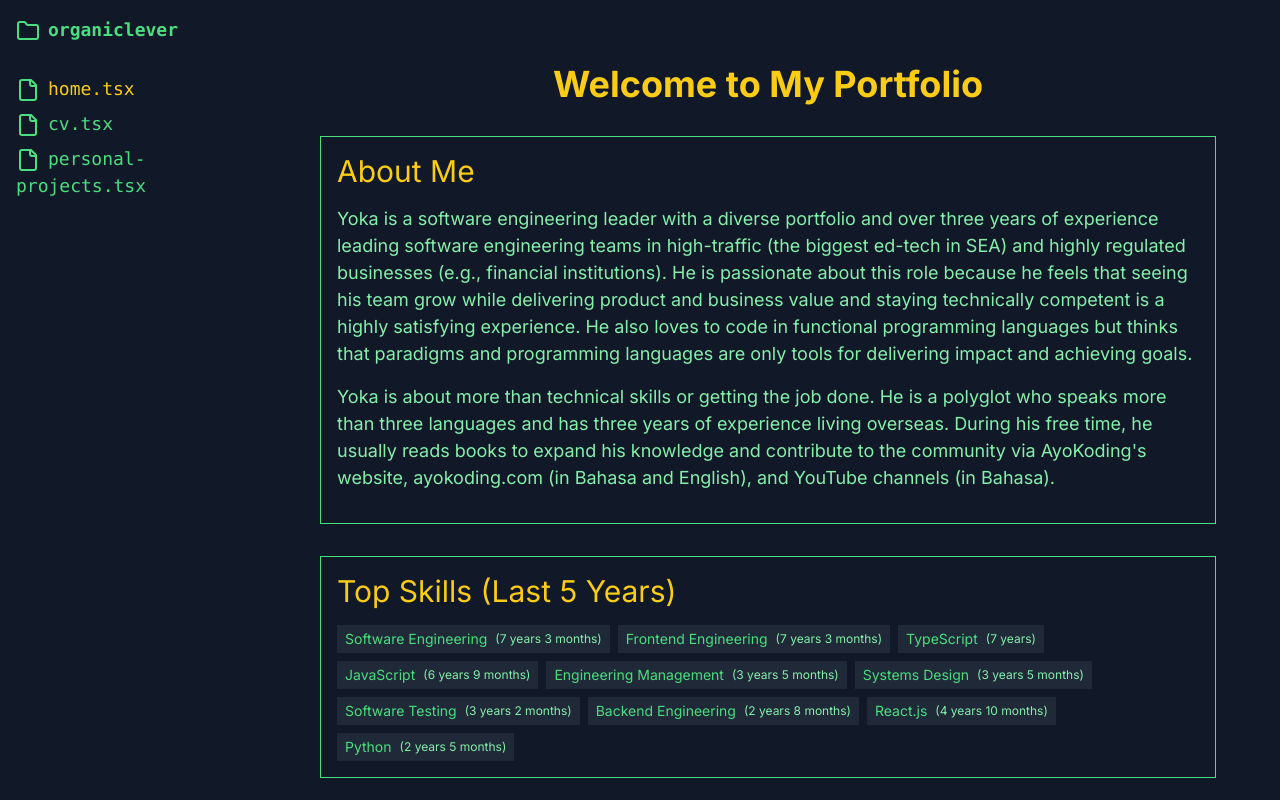
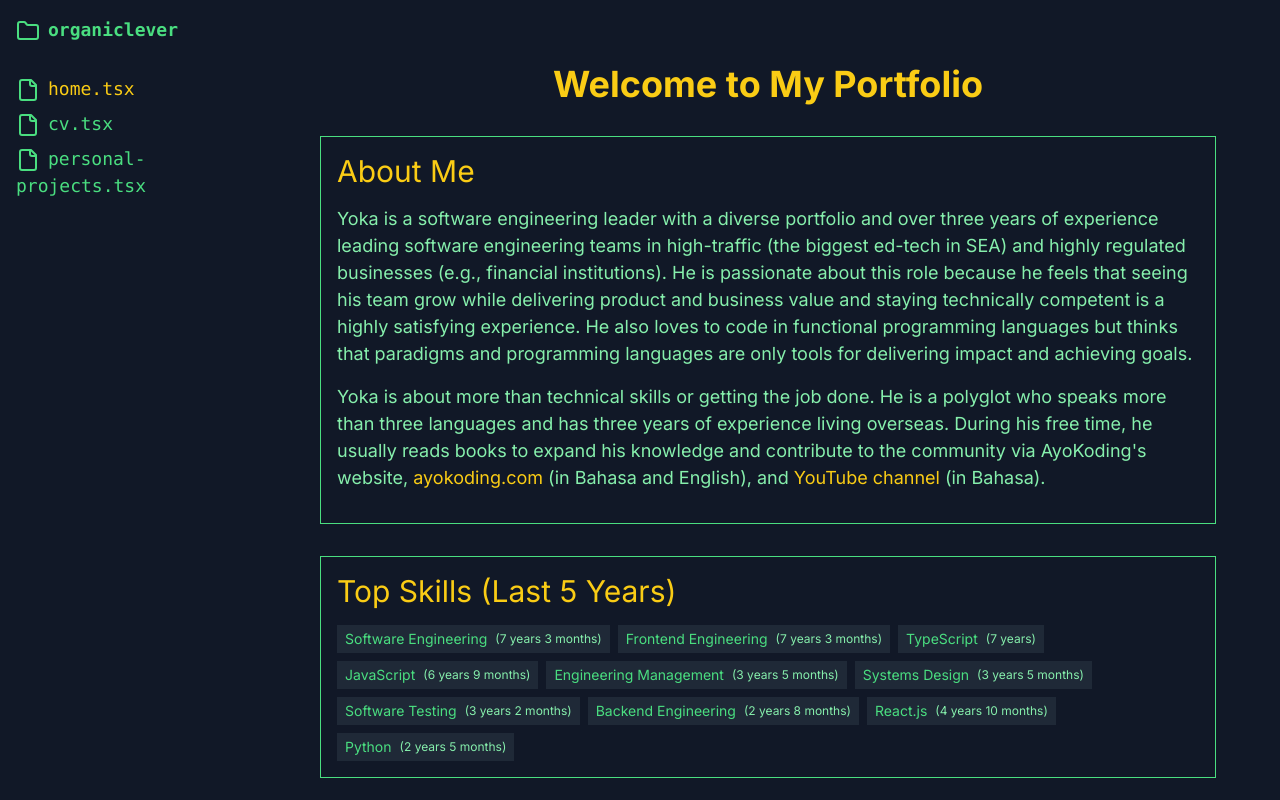
Before and after one commit to wahidyankf/wahidyankf-web, a Next.js app: page / in a window 1280 px wide. Shown: the top 800 px of the page. Built offline with nearby package versions, Linux system fonts and the light colour scheme.

Commit message:
add link renderer for markdown

```diff
--- a/src/app/cv/page.tsx
+++ b/src/app/cv/page.tsx
@@ -28,9 +28,10 @@ import {
   calculateTotalDuration,
   getTopSkillsLastFiveYears,
 } from "../data";
+import { parseMarkdownLinks } from "@/lib/utils/markdown";
 
 const highlightText = (text: string, searchTerm: string) => {
-  if (!searchTerm) return text;
+  if (!searchTerm) return parseMarkdownLinks(text);
   const regex = new RegExp(`(${searchTerm})`, "gi");
   return text.split(regex).map((part, index) =>
     regex.test(part) ? (
@@ -38,7 +39,7 @@ const highlightText = (text: string, searchTerm: string) => {
         {part}
       </mark>
     ) : (
-      part
+      parseMarkdownLinks(part)
     )
   );
 };
--- a/src/app/data.ts
+++ b/src/app/data.ts
@@ -18,7 +18,7 @@ export const cvData: CVEntry[] = [
     period: "",
     details: [
       "Yoka is a software engineering leader with a diverse portfolio and over three years of experience leading software engineering teams in high-traffic (the biggest ed-tech in SEA) and highly regulated businesses (e.g., financial institutions). He is passionate about this role because he feels that seeing his team grow while delivering product and business value and staying technically competent is a highly satisfying experience. He also loves to code in functional programming languages but thinks that paradigms and programming languages are only tools for delivering impact and achieving goals.",
-      "Yoka is about more than technical skills or getting the job done. He is a polyglot who speaks more than three languages and has three years of experience living overseas. During his free time, he usually reads books to expand his knowledge and contribute to the community via AyoKoding's website, ayokoding.com (in Bahasa and English), and YouTube channels (in Bahasa).",
+      "Yoka is about more than technical skills or getting the job done. He is a polyglot who speaks more than three languages and has three years of experience living overseas. During his free time, he usually reads books to expand his knowledge and contribute to the community via AyoKoding's website, [ayokoding.com](https://ayokoding.com) (in Bahasa and English), and [YouTube channel](https://youtube.com/ayokoding) (in Bahasa).",
     ],
     links: {
       github: "https://github.com/wahidyankf",
--- a/src/app/page.tsx
+++ b/src/app/page.tsx
@@ -5,6 +5,7 @@ import Link from "next/link";
 import { cvData, getTopSkillsLastFiveYears, formatDuration } from "@/app/data";
 import { Navigation } from "@/components/Navigation";
 import { useMemo } from "react";
+import { parseMarkdownLinks } from "@/lib/utils/markdown";
 
 export default function Home() {
   const aboutMe = cvData.find((entry) => entry.type === "about");
@@ -24,7 +25,7 @@ export default function Home() {
           </h2>
           {aboutMe?.details.map((detail, index) => (
             <p key={index} className="mb-4 text-green-300">
-              {detail}
+              {parseMarkdownLinks(detail)}
             </p>
           ))}
         </div>
--- /dev/null
+++ b/src/lib/utils/markdown.tsx
@@ -0,0 +1,23 @@
+import React from "react";
+
+export const parseMarkdownLinks = (text: string): React.ReactNode[] => {
+  const linkRegex = /\[([^\]]+)\]\(([^)]+)\)/g;
+  return text.split(linkRegex).map((part, index) => {
+    if (index % 3 === 1) {
+      return (
+        <a
+          key={index}
+          href={text.split(linkRegex)[index + 1]}
+          target="_blank"
+          rel="noopener noreferrer"
+          className="text-yellow-400 hover:text-green-400 transition-colors duration-200"
+        >
+          {part}
+        </a>
+      );
+    } else if (index % 3 === 0) {
+      return part;
+    }
+    return null;
+  });
+};
```
